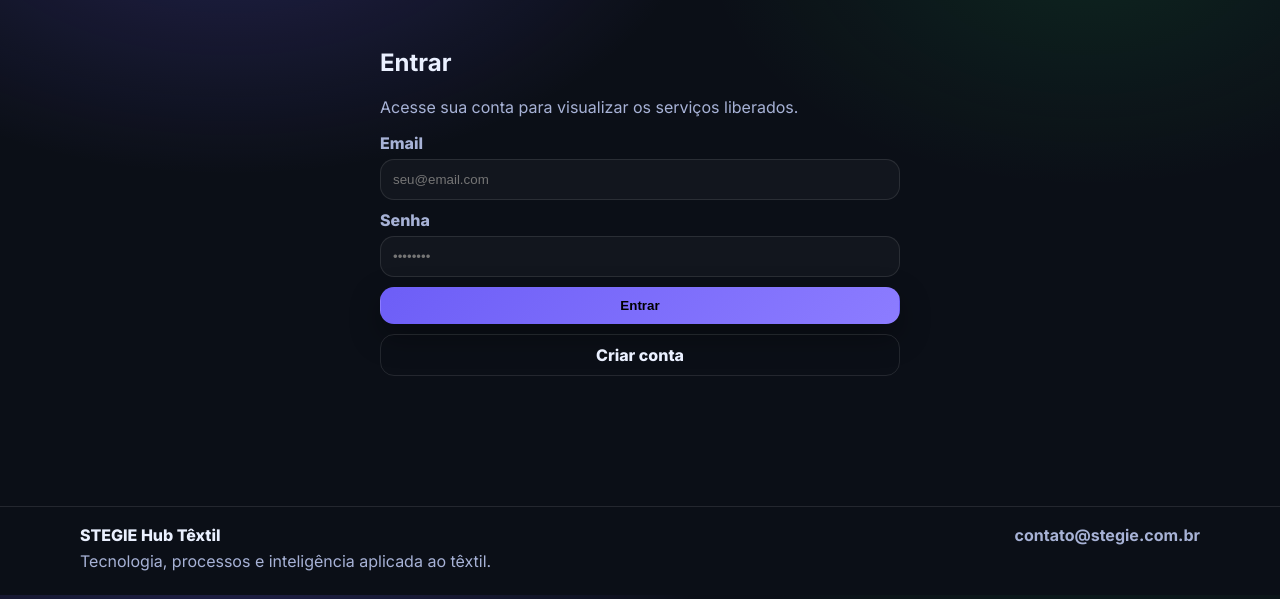
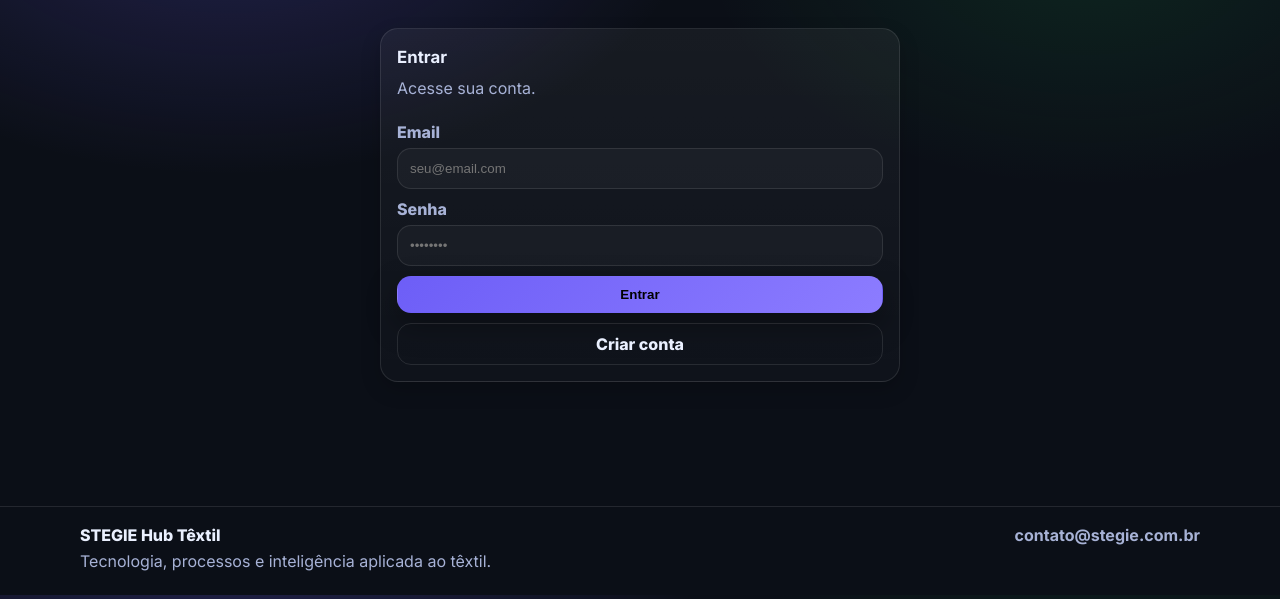
Before and after one commit to AdminAcheTece/stegie-hub-textil, a Flask app: page /login in a window 1280 px wide. Shown: the part 205-804 px from the top of the page. Run offline with Flask 3, Linux system fonts and the light colour scheme.

Commit message:
Refactor login page layout and content

```diff
--- a/templates/pages/login.html
+++ b/templates/pages/login.html
@@ -1,26 +1,27 @@
-{% extends "layouts/base.html" %}
+{% extends "base.html" %}
 {% block title %}Entrar | STEGIE{% endblock %}
+
 {% block content %}
 <section class="section">
   <div class="container">
     <div class="auth">
-      <div class="auth-card">
-        <h2>Entrar</h2>
-        <p class="muted">Acesse sua conta para visualizar os serviços liberados.</p>
+      <div class="auth-card card">
+        <h3>Entrar</h3>
+        <p class="muted">Acesse sua conta.</p>
 
         <form class="form" method="post">
           <label class="field">
             <span>Email</span>
-            <input name="email" type="email" placeholder="seu@email.com" required>
+            <input type="email" name="email" placeholder="seu@email.com" required>
           </label>
 
           <label class="field">
             <span>Senha</span>
-            <input name="password" type="password" placeholder="••••••••" required>
+            <input type="password" name="password" placeholder="••••••••" required>
           </label>
 
           <button class="btn btn-primary" type="submit">Entrar</button>
-          <a class="btn btn-ghost" href="{{ url_for('main.register') }}">Criar conta</a>
+          <a class="btn btn-ghost" href="{{ url_for('cadastro') }}">Criar conta</a>
         </form>
       </div>
     </div>
```
